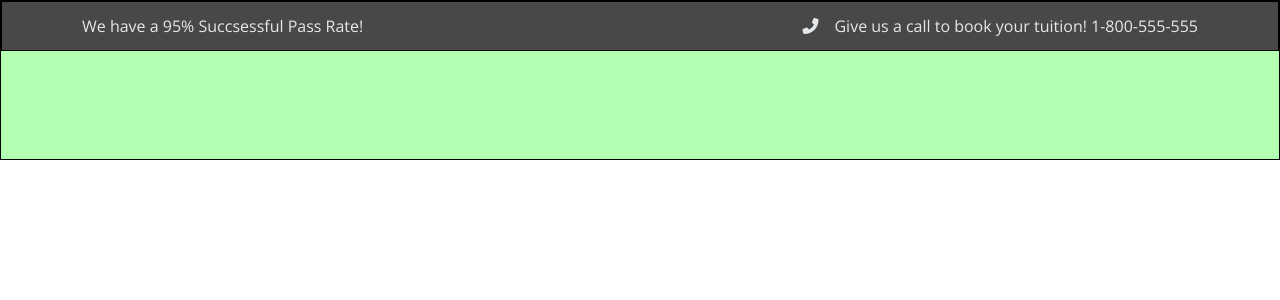
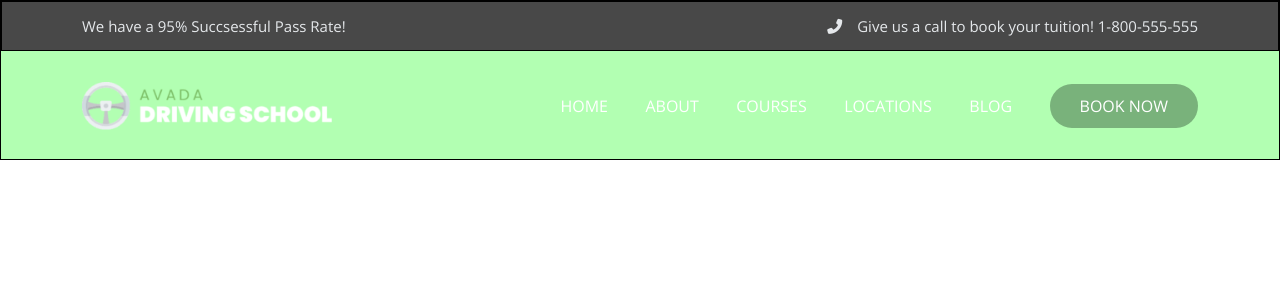
Before and after one commit to Oltion-Koceku/proj-html-vuejs, a Vue app: page / in a window 1280 px wide. Shown: the top 300 px of the page. Built offline with nearby package versions, Linux system fonts and the light colour scheme.

Commit message:
[add]debug header

```diff
--- a/src/components/Header.vue
+++ b/src/components/Header.vue
@@ -1,10 +1,16 @@
 <script>
 import {store} from '../data/store'
+import mainheader from './mainheader.vue'
   export default {
     data(){
       return{
-        store
+        store,
+        menu: ['home', 'about', 'courses', 'locations', 'blog']
       }
+    },
+
+    components:{
+      mainheader
     }
 
   }
@@ -28,7 +34,13 @@ import {store} from '../data/store'
 
         </div>
       </div>
-      <div class="main-header"></div>
+      <div class="container">
+        <mainheader
+          class="mainh"
+          :menu = this.menu
+          />
+      </div>
+
 
   </div>
 
@@ -49,10 +61,14 @@ import {store} from '../data/store'
   height: 160px;
   .top-header{
     background-color: $tundora;
+    font-size: 15px;
     height: 50px;
     .info{
       color: $athensgray;
     }
   }
+  .mainh{
+    height: 110px;
+  }
 }
 </style>
--- /dev/null
+++ b/src/components/mainheader.vue
@@ -0,0 +1,59 @@
+<script>
+import buttonVue from './partials/button.vue'
+
+  export default {
+
+    data(){
+      return{
+        textButton: "Book Now"
+      }
+    },
+
+    props:{
+      menu : Array
+    },
+
+    components:{
+      buttonVue
+    }
+  }
+</script>
+
+<template>
+
+      <div class="main-header d-flex justify-content-between align-items-center ">
+        <div class="logo">
+          <img src="../img/avada-drivers-logo-2x-300x58.png" alt="avada-logo">
+        </div>
+        <div class="menu">
+          <ul class="d-flex justify-content-between align-items-center text-white text-uppercase ">
+            <li v-for="(item, index) in menu" :key="index">{{item}}</li>
+            <buttonVue
+              :text = this.textButton
+            />
+          </ul>
+        </div>
+      </div>
+
+</template>
+
+
+<style lang="scss" scoped>
+.logo{
+  width: 250px;
+  img{
+    width: 100%;
+  }
+}
+.menu{
+  width: 60%;
+  ul{
+    margin: 0;
+    li{
+    list-style: none;
+    }
+  }
+
+}
+
+</style>
--- /dev/null
+++ b/src/components/partials/button.vue
@@ -0,0 +1,23 @@
+<script>
+  export default {
+    props:{
+      text: String
+    }
+  }
+</script>
+
+<template>
+  <button>{{ text }}</button>
+</template>
+
+<style lang="scss" scoped>
+@use '../../assets/scss/partials/_variables.scss' as *;
+  button{
+    border: none;
+    padding: 10px 30px;
+    border-radius: 30px;
+    background-color: $bayleaf;
+    color: white;
+    text-transform: uppercase;
+  }
+</style>
```
